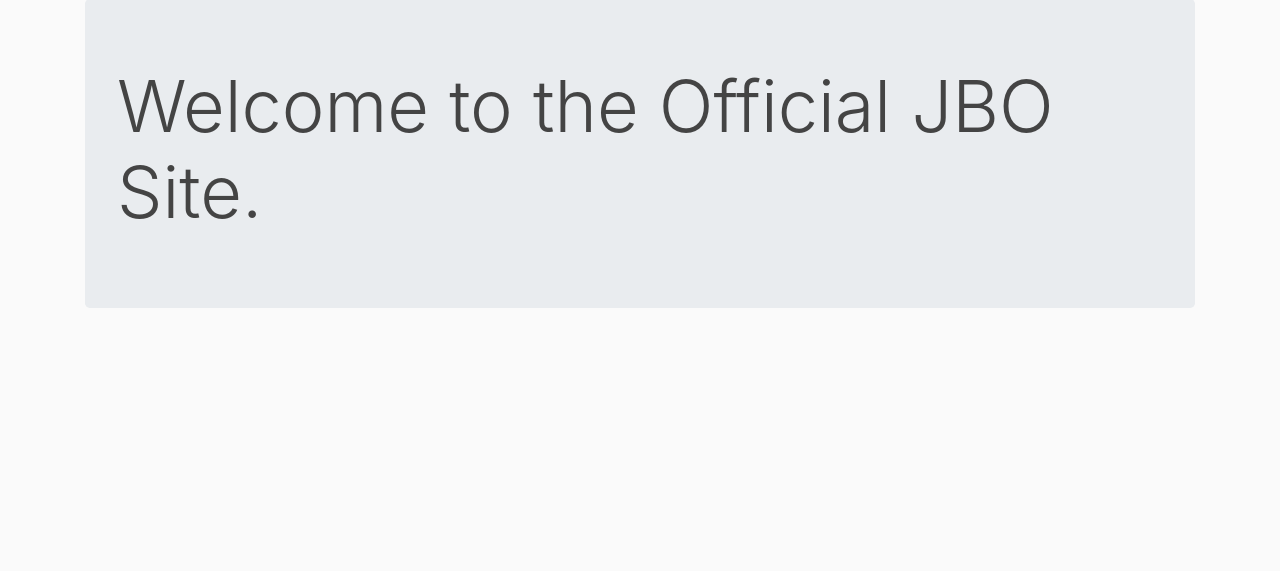
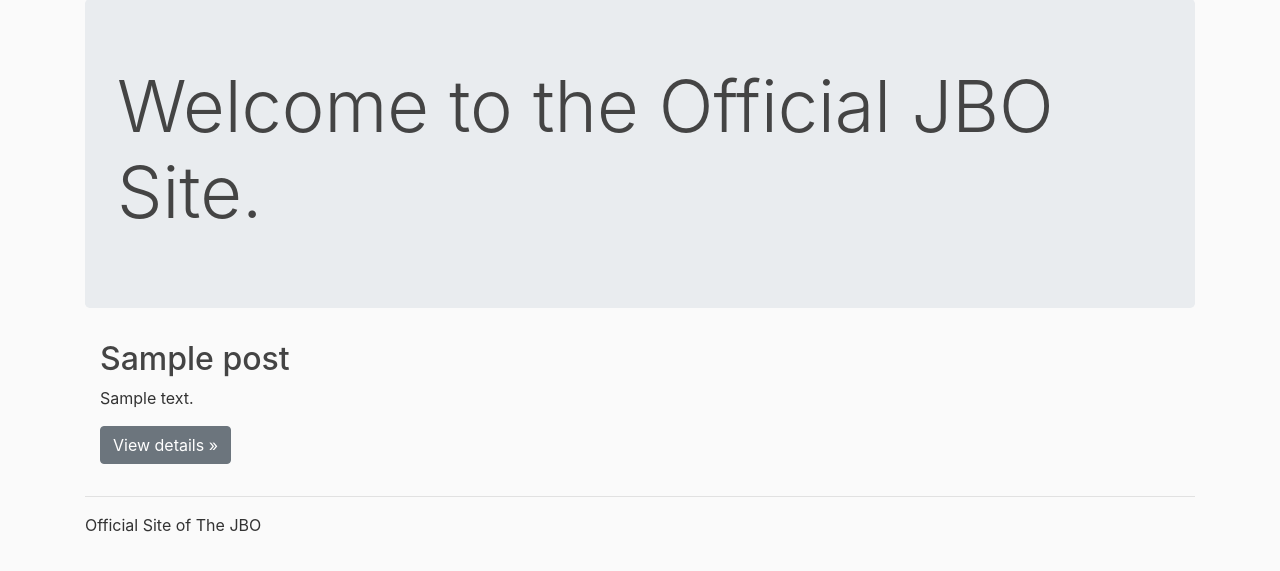
Before and after one commit to scurtis9/jbo, a Django app: page / in a window 1280 px wide. Shown: the part 81-652 px from the top of the page. Run offline with Django 3.2, Linux system fonts and the light colour scheme; tables that the repository leaves empty hold one stand-in row (values such as "Sample post"); some libraries are stand-ins or nearby versions.

Commit message:
added homepage styling and updated poll view

```diff
--- a/homepage/static/main.css
+++ b/homepage/static/main.css
@@ -12,8 +12,8 @@ ul {
   margin: 0;
 }
 
-.bg-steel {
-  background-color: #5f788a;
+footer {
+  display: block;
 }
 
 .site-header .navbar-nav .nav-link {
--- a/homepage/templates/homepage/base.html
+++ b/homepage/templates/homepage/base.html
@@ -12,7 +12,7 @@
     <link rel="stylesheet" type="text/css" href="{% static 'main.css' %}">
     <title>JBO</title>
 </head>
-<body>
+<bod>
     <header class="site-header">
         <nav class="navbar navbar-expand-md navbar-dark bg-dark fixed-top">
             <div class="container">
@@ -33,9 +33,11 @@
                     <div class="navbar-nav">
                         {% if user.is_authenticated %}
                             <div class="nav-item dropdown">
-                            <a class="navbar-brand nav-link dropdown-toggle" href="#" id="navbarDropdownMenuLink" role="button"
+                                <a class="navbar-brand nav-link dropdown-toggle" href="#" id="navbarDropdownMenuLink"
+                                   role="button"
                                    data-toggle="dropdown" aria-haspopup="true" aria-expanded="false">
-                                <img class="Avatar" src="{{ user.profile.image.url }}" width="32" height="32" alt="">
+                                    <img class="Avatar" src="{{ user.profile.image.url }}" width="32" height="32"
+                                         alt="">
                                 </a>
                                 <div class="dropdown-menu" aria-labelledby="navbarDropdownMenuLink">
                                     <a class="dropdown-item" href="{% url 'users:profile' user.id %}">Profile</a>
@@ -43,7 +45,8 @@
                                 </div>
                             </div>
                             <div class="nav-item">
-                            <a href="{% url 'blog:post-create' %}" class="btn btn-primary active" role="button" aria-pressed="true">New Post</a>
+                                <a href="{% url 'blog:post-create' %}" class="btn btn-primary active" role="button"
+                                   aria-pressed="true">New Post</a>
                             </div>
                         {% else %}
                             <a class="nav-item nav-link" href="{% url 'account_login' %}">Login</a>
@@ -61,6 +64,11 @@
             </div>
         </div>
     </main>
+
+    <footer class="container">
+        <hr/>
+        <p>Official Site of The JBO</p>
+    </footer>
     <!-- Optional JavaScript -->
     <!-- jQuery first, then Popper.js, then Bootstrap JS -->
     <script src="https://code.jquery.com/jquery-3.2.1.slim.min.js"
--- a/homepage/templates/homepage/home.html
+++ b/homepage/templates/homepage/home.html
@@ -3,4 +3,15 @@
     <div class="jumbotron">
         <h1 class="display-3">Welcome to the Official JBO Site.</h1>
     </div>
+      <div class="container">
+    <!-- Example row of columns -->
+    <div class="row">
+        {% for post in recent_posts %}
+      <div class="col-md-4">
+        <h2>{{ post.title }}</h2>
+        <p>{{ post.content|slice:"100" }}</p>
+        <p><a class="btn btn-secondary" href="{% url 'blog:detail' post.id %}" role="button">View details &raquo;</a></p>
+      </div>
+        {% endfor %}
+    </div>
 {% endblock content %}
--- a/homepage/views.py
+++ b/homepage/views.py
@@ -1,7 +1,14 @@
 from django.shortcuts import render, get_object_or_404, reverse
 from django.http import HttpResponse, HttpResponseRedirect
 from django.views import generic
+from blog.models import Post
 
 
 class HomeView(generic.TemplateView):
     template_name = 'homepage/home.html'
+
+    def get_context_data(self, **kwargs):
+        context = super().get_context_data(**kwargs)
+        recent_posts = Post.objects.order_by('-date_posted')[:3]
+        context['recent_posts'] = recent_posts
+        return context
--- a/jbosite/settings.py
+++ b/jbosite/settings.py
@@ -165,6 +165,10 @@ USE_TZ = True
 # Static files (CSS, JavaScript, Images)
 # https://docs.djangoproject.com/en/2.2/howto/static-files/
 
+STATICFILES_DIRS = [
+    os.path.join(BASE_DIR, "static"),
+    '/var/www/static/',
+]
 STATIC_URL = '/static/'
 
 MEDIA_ROOT = os.path.join(BASE_DIR, 'media')
--- a/polls/urls.py
+++ b/polls/urls.py
@@ -4,8 +4,8 @@ from . import views
 
 app_name = 'polls'
 urlpatterns = [
-    path('', views.IndexView.as_view(), name='polls'),
-    path('<int:pk>/', views.DetailView.as_view(), name='detail'),
+    path('', views.PollList.as_view(), name='polls'),
+    path('<int:pk>/', views.PollDetail.as_view(), name='detail'),
     path('<int:pk>/results/', views.ResultsView.as_view(), name='results'),
     path('<int:question_id>/vote/', views.vote, name='vote'),
 ]
```
Also changed, not shown: polls/templates/polls/results.html (+16 -5 lines), polls/views.py (+7 -8 lines). Lines whose indentation alone changed are shown as unchanged.
